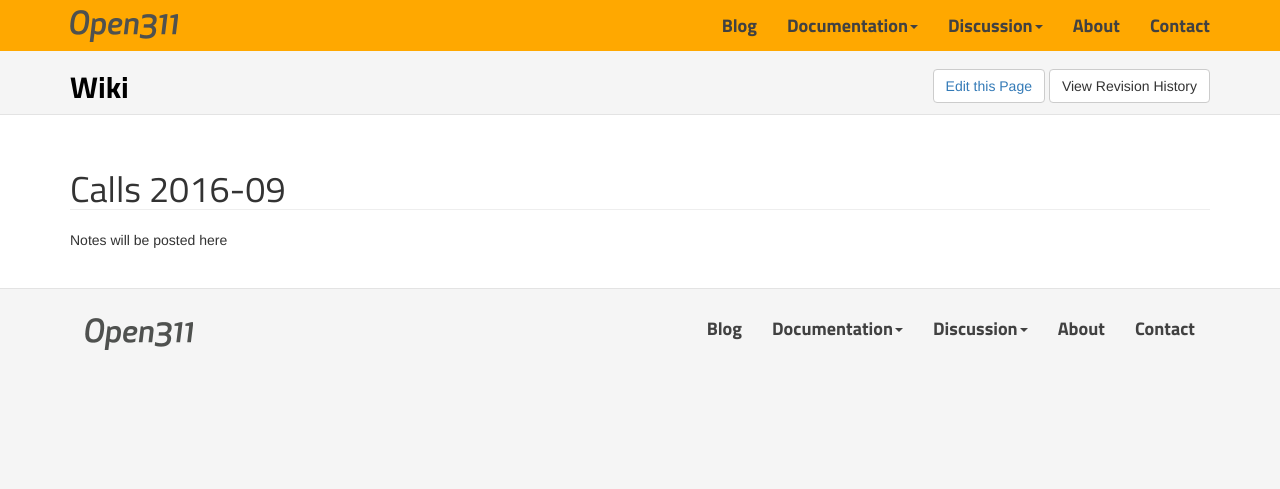
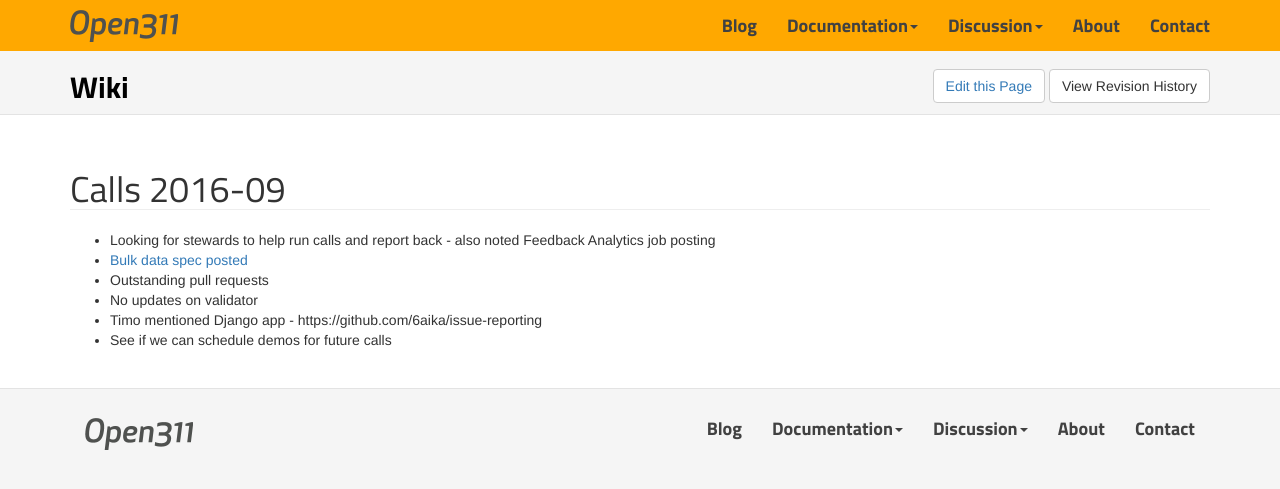
Before and after one commit to open311/open311.github.io, a Jekyll site: the page built from Calls/2016-09.md, in a window 1280 px wide. Shown: the top 489 px of the page. Built offline with Jekyll 4.4.1, drawn with Linux system fonts in a browser that asks for light colours; nearby versions of some CDN libraries.

Commit message:
Update 2016-09.md

```diff
--- a/Calls/2016-09.md
+++ b/Calls/2016-09.md
@@ -3,4 +3,9 @@ title: Calls 2016-09
 permalink: /calls/2016-09/
 ---
 
-Notes will be posted here
+- Looking for stewards to help run calls and report back - also noted Feedback Analytics job posting
+- [Bulk data spec posted](/GeoReport/bulk)
+- Outstanding pull requests
+- No updates on validator
+- Timo mentioned Django app - https://github.com/6aika/issue-reporting
+- See if we can schedule demos for future calls
```
